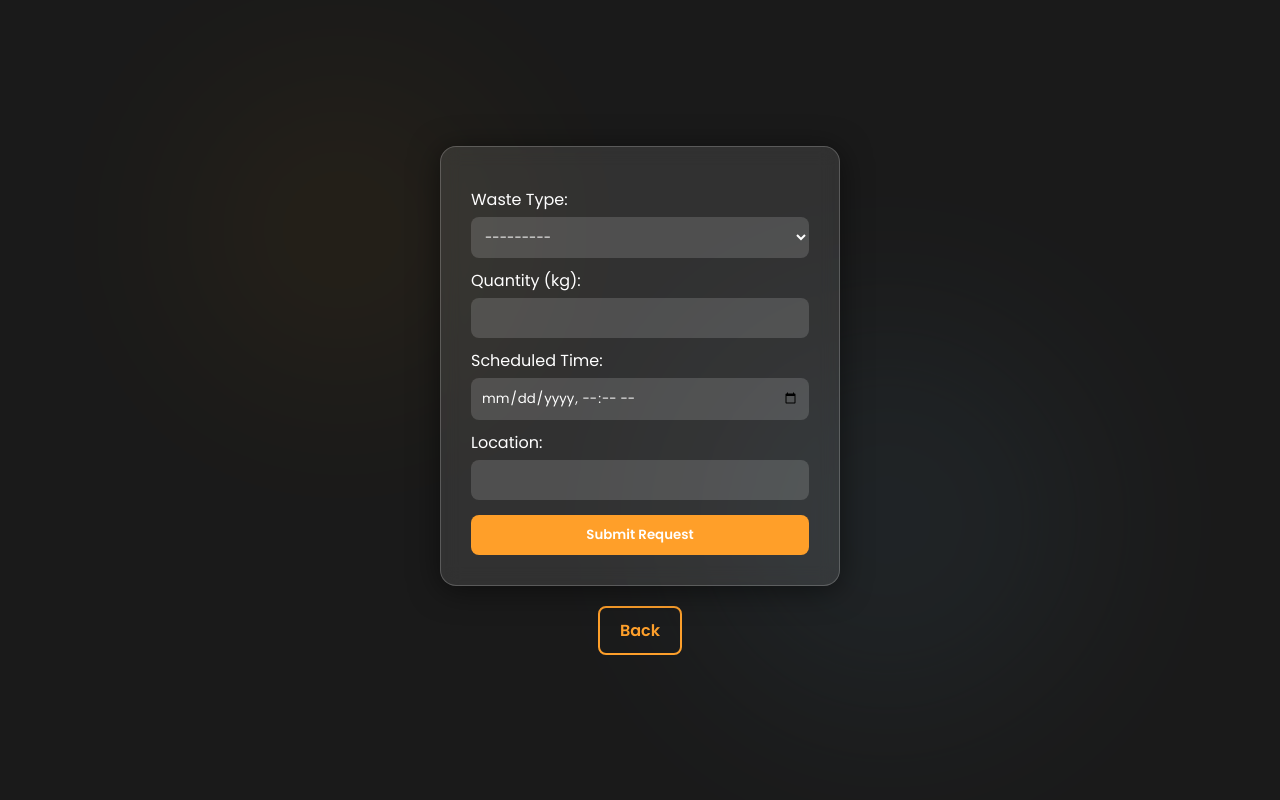
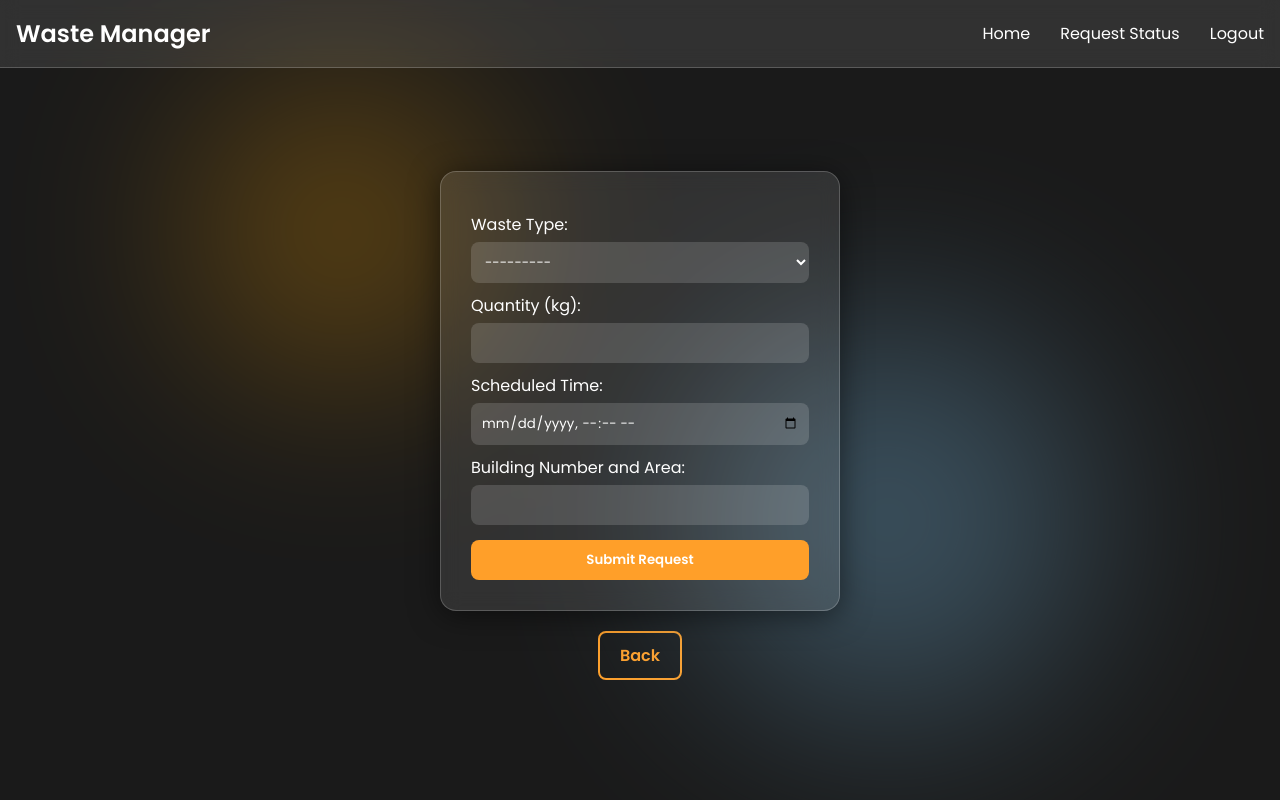
Before and after one commit to NarayananSreeraman/WMS_Demo, a Django app: page /submit-request/ in a window 1280 px wide. Run offline with Django 5.2, Linux system fonts and the light colour scheme; a user stored in the database is signed in.

Commit message:
UpdateMK2.1

```diff
--- a/registration/registration/settings.py
+++ b/registration/registration/settings.py
@@ -128,6 +128,7 @@ USE_TZ = True
 
 STATIC_URL = 'static/'
 
+
 # Default primary key field type
 # https://docs.djangoproject.com/en/5.1/ref/settings/#default-auto-field
 
--- a/registration/registration/urls.py
+++ b/registration/registration/urls.py
@@ -14,7 +14,7 @@ Including another URLconf
     2. Add a URL to urlpatterns:  path('blog/', include('blog.urls'))
 """
 from django.contrib import admin
-from django.urls import path
+from django.urls import include, path
 from app1 import views
 
 urlpatterns = [
@@ -29,4 +29,5 @@ urlpatterns = [
 
 
 
+
 ]
--- a/registration/templates/submit_waste_request.html
+++ b/registration/templates/submit_waste_request.html
@@ -4,6 +4,7 @@
     <meta charset="UTF-8">
     <meta name="viewport" content="width=device-width, initial-scale=1.0">
     <title>Submit Waste Collection Request</title>
+
 
     <!-- Link to Poppins font -->
     <link href="https://fonts.googleapis.com/css2?family=Poppins:wght@300;400;600&display=swap" rel="stylesheet">
@@ -41,7 +42,7 @@
         .circle1 {
             width: 300px;
             height: 300px;
-            background: rgba(255, 165, 0, 0.2); /* Light orange */
+            background: rgba(255, 165, 0, 1); /* Light orange */
             top: 10%;
             left: 15%;
         }
@@ -49,9 +50,50 @@
         .circle2 {
             width: 400px;
             height: 400px;
-            background: rgba(135, 206, 250, 0.2); /* Light sky blue */
+            background: rgba(135, 206, 250, 1); /* Light sky blue */
             bottom: 10%;
             right: 15%;
+        }
+
+        .navbar {
+            width: 100%;
+            background: rgba(255, 255, 255, 0.1);
+            backdrop-filter: blur(10px);
+            padding: 1rem;
+            position: absolute;
+            top: 0;
+            display: flex;
+            justify-content: space-between;
+            align-items: center;
+            border-bottom: 1px solid rgba(255, 255, 255, 0.2);
+            z-index: 10;
+        }
+
+        .navbar-brand {
+            font-weight: 600;
+            color: #fff;
+            text-decoration: none;
+            font-size: 1.5rem;
+        }
+
+        .navbar-nav {
+            display: flex;
+            gap: 30px;
+        }
+
+        .nav-link {
+            color: #ffffff; /* Light orange */
+            text-decoration: none;
+            font-weight: 500;
+            transition: color 0.3s;
+        }
+
+        .nav-link:hover {
+            color: #ffa749; /* Orange on hover */
+        }
+
+        .logout-link:hover {
+            color: #ff4c4c; /* Red on hover for logout */
         }
 
         /* Glassmorphism effect for form */
@@ -130,6 +172,11 @@
             background-color: #ff9f29;
             color: #ffffff;
         }
+
+        option {
+            color: #ffffff; /* Black text color for options */
+            background-color: #1d1d1d; /* White background color for options */
+        }
     </style>
 </head>
 
@@ -138,13 +185,23 @@
     <div class="circle1"></div>
     <div class="circle2"></div>
 
+      <!-- Navbar -->
+    <nav class="navbar">
+        <a href="#" class="navbar-brand">Waste Manager</a>
+        <div class="navbar-nav">
+            <a href="{% url 'home' %}" class="nav-link">Home</a>
+            <a href="{% url 'waste_request_status' %}" class="nav-link">Request Status</a>
+            <a href="{% url 'logout' %}" class="nav-link logout-link">Logout</a>
+        </div>
+    </nav><br><br>
+
     <!-- Glassmorphic form -->
     <form method="post" action="{% url 'submit_waste_request' %}">
         {% csrf_token %}
 
         <label for="waste_type">Waste Type:</label>
         {{ form.waste_type }}
-        <span class="error-message" id="waste-type-error">Please select a waste type.</span>
+        <span class="error-message" id="waste-type-error" >Please select a waste type.</span>
 
         <label for="quantity">Quantity (kg):</label>
         {{ form.quantity }}
@@ -154,7 +211,7 @@
         {{ form.scheduled_time }}
         <span class="error-message" id="scheduled-time-error">Please select a valid date and time.</span>
 
-        <label for="location">Location:</label>
+        <label for="location">Building Number and Area:</label>
         {{ form.location }}
         <span class="error-message" id="location-error">Please enter a location.</span>
 
```
Also changed, not shown: registration/templates/waste_request_status.html (+50 -0 lines), registration/app1/views.py (line endings or trailing spaces).
